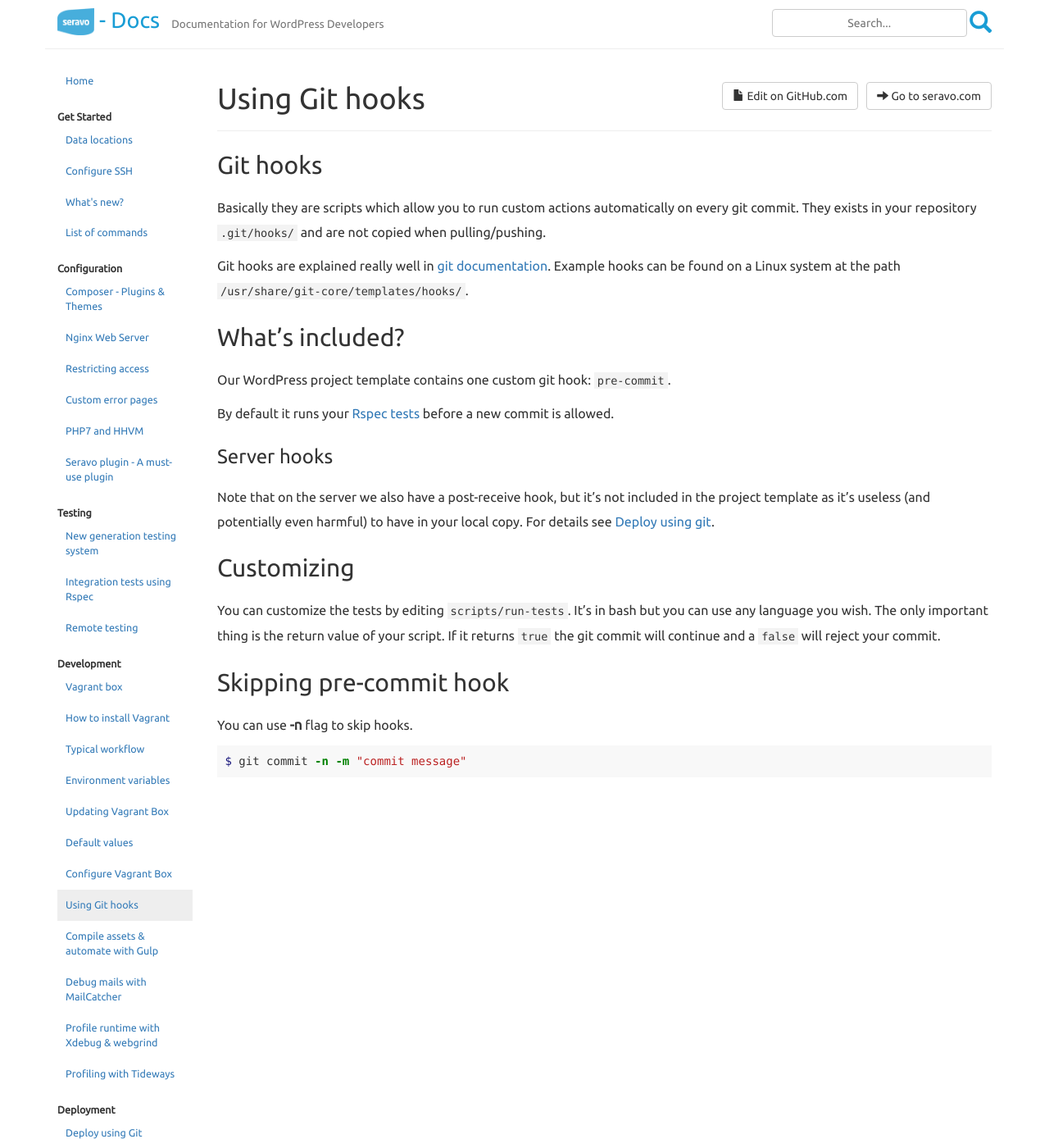
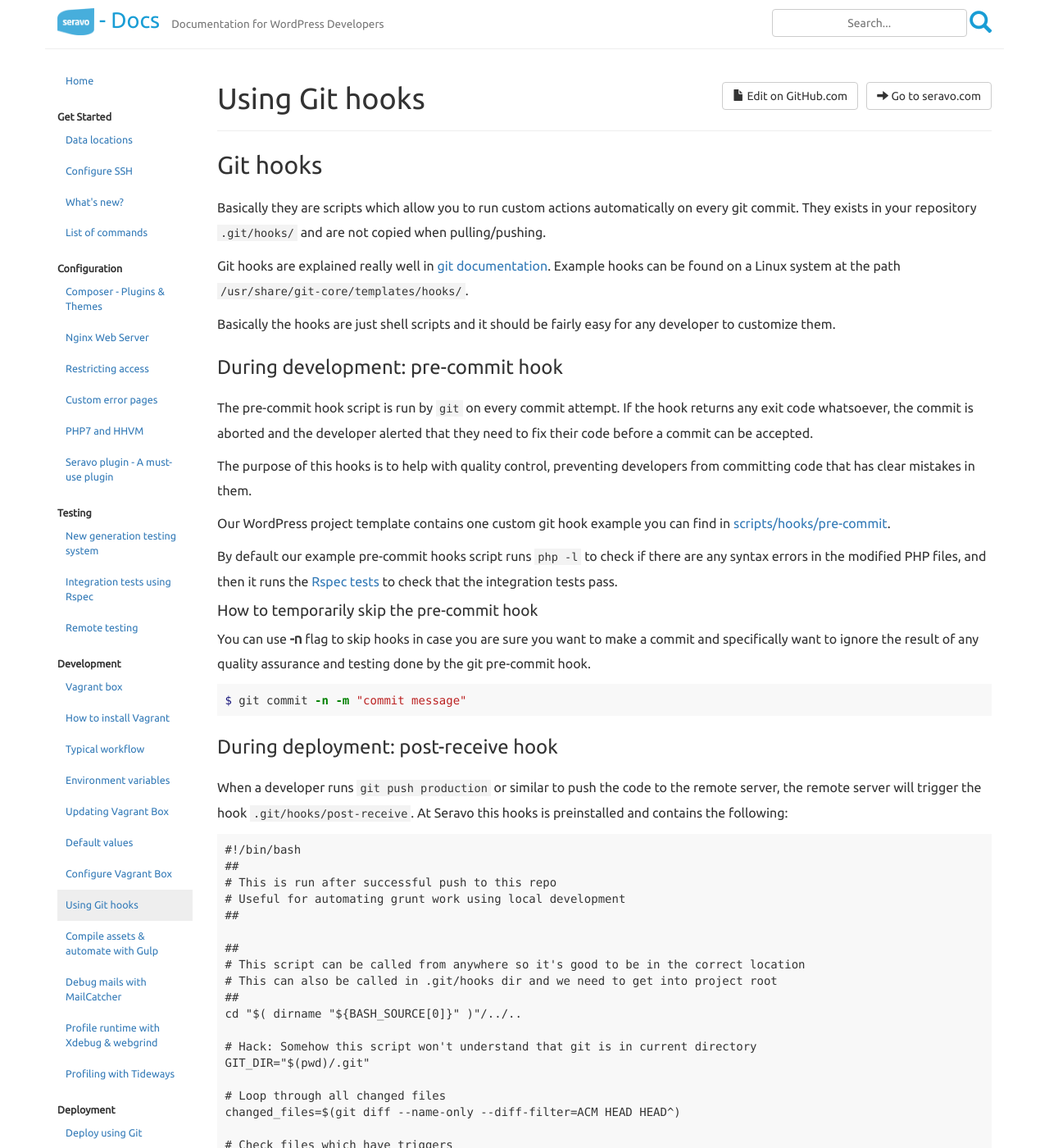
Before and after one commit to Seravo/docs, a Jekyll site: the page built from _posts/2015-10-12-using-git-hooks.md, in a window 1280 px wide and 1400 px high. Shown: the whole window at 82% size. Built offline with Jekyll 4.4.1, drawn with Linux system fonts in a browser that asks for light colours; nearby versions of some CDN libraries; some of the changed text lies outside the part shown.

Commit message:
Explain how git hooks exactly work and show the server post-receive hook

````diff
--- a/_posts/2015-10-12-using-git-hooks.md
+++ b/_posts/2015-10-12-using-git-hooks.md
@@ -7,25 +7,75 @@ order: 5
 ---
 
 ## Git hooks
+
 Basically they are scripts which allow you to run custom actions automatically on every git commit.
 They exists in your repository `.git/hooks/` and are not copied when pulling/pushing.
 
 Git hooks are explained really well in [git documentation](https://git-scm.com/book/en/v2/Customizing-Git-Git-Hooks). Example hooks can be found on a Linux system at the path `/usr/share/git-core/templates/hooks/`.
 
-## What's included?
-Our WordPress project template contains one custom git hook: `pre-commit`.
+Basically the hooks are just shell scripts and it should be fairly easy for any developer to customize them.
 
-By default it runs your [Rspec tests]({{ site.baseurl }}{% post_url 2015-10-11-integration-tests %}) before a new commit is allowed.
+### During development: pre-commit hook
 
-### Server hooks
-Note that on the server we also have a post-receive hook, but it's not included in the project template as it's useless (and potentially even harmful) to have in your local copy. For details see [Deploy using git]({{ site.baseurl }}{% post_url 2015-10-12-deploy-using-git %}).
+The pre-commit hook script is run by `git` on every commit attempt. If the hook returns any exit code whatsoever, the commit is aborted and the developer alerted that they need to fix their code before a commit can be accepted.
 
-## Customizing
-You can customize the tests by editing `scripts/run-tests`. It's in bash but you can use any language you wish. The only important thing is the return value of your script. If it returns `true` the git commit will continue and a `false` will reject your commit.
+The purpose of this hooks is to help with quality control, preventing developers from committing code that has clear mistakes in them.
 
-## Skipping pre-commit hook
-You can use **-n** flag to skip hooks.
+Our WordPress project template contains one custom git hook example you can find in [scripts/hooks/pre-commit](https://github.com/Seravo/wordpress/blob/master/scripts/hooks/pre-commit).
+
+By default our example pre-commit hooks script runs `php -l` to check if there are any syntax errors in the modified PHP files, and then it runs the [Rspec tests]({{ site.baseurl }}{% post_url 2015-10-11-integration-tests %}) to check that the integration tests pass.
+
+#### How to temporarily skip the pre-commit hook
+
+You can use **-n** flag to skip hooks in case you are sure you want to make a commit and specifically want to ignore the result of any quality assurance and testing done by the git pre-commit hook.
 
 ```bash
 $ git commit -n -m "commit message"
 ```
+### During deployment: post-receive hook
+
+When a developer runs `git push production` or similar to push the code to the remote server, the remote server will trigger the hook `.git/hooks/post-receive`. At Seravo this hooks is preinstalled and contains the following:
+
+```
+#!/bin/bash
+##
+# This is run after successful push to this repo
+# Useful for automating grunt work using local development
+##
+
+##
+# This script can be called from anywhere so it's good to be in the correct location
+# This can also be called in .git/hooks dir and we need to get into project root
+##
+cd "$( dirname "${BASH_SOURCE[0]}" )"/../..
+
+# Hack: Somehow this script won't understand that git is in current directory
+GIT_DIR="$(pwd)/.git"
+
+# Loop through all changed files
+changed_files=$(git diff --name-only --diff-filter=ACM HEAD HEAD^)
+
+# Check files which have triggers
+while read -r line; do
+    if [ "$line" = "composer.json" ] || [ "$line" = "composer.lock" ]; then
+      COMPOSER_CHANGED=true
+    elif [ "$line" = "nginx/*.conf" ]; then
+      NGINX_CHANGED=true
+    fi
+done <<< "$changed_files"
+
+# Do stuff with the triggers
+if $COMPOSER_CHANGED; then
+  echo "Seravo: composer.json was updated, installing..."
+  composer install --no-dev
+fi
+
+if $NGINX_CHANGED; then
+  echo "Seravo: Nginx configs were changed, reloading nginx..."
+  wp-restart-nginx
+fi
+```
+
+This script will see if the `composer.json` or any files in `nginx/*.conf` were modified in the commit, and if that was the case it will run `composer install` or reload Nginx.
+
+Note that while there is a post-receive hook on the server, it's not included in the project template as it's useless (and potentially even harmful) to have in your local copy. For details see [Deploy using git]({{ site.baseurl }}{% post_url 2015-10-12-deploy-using-git %}).
````
